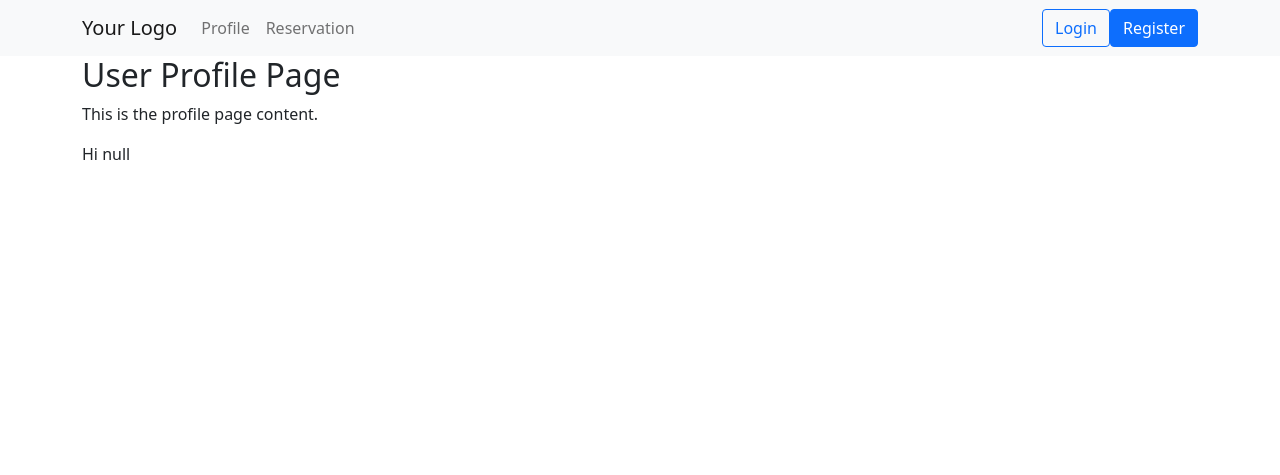
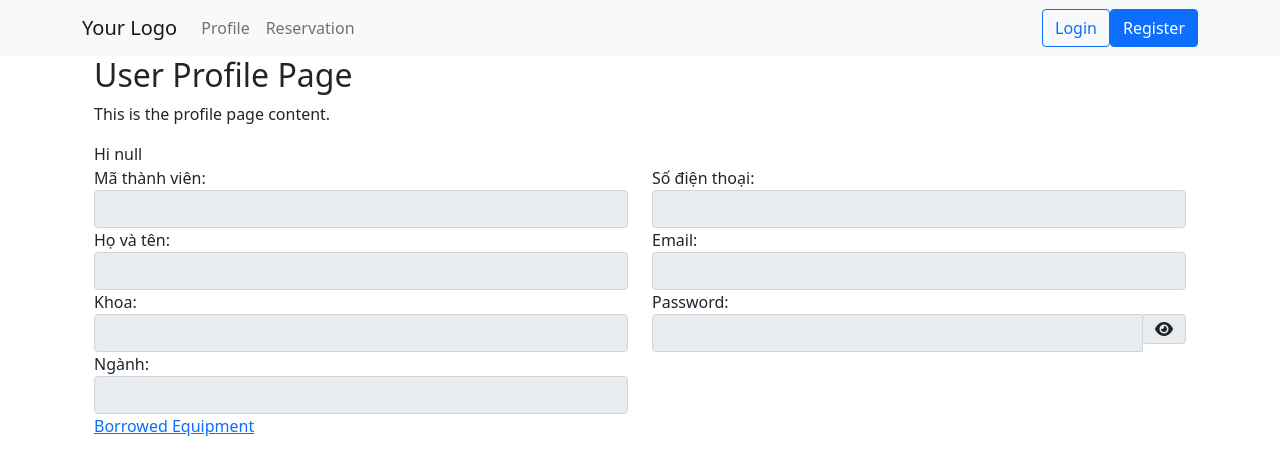
Before and after one commit to BuiNgocThuc/MoHinhPhanLop, a Spring app: template Project3_Member_Management_SpringBoot/src/main/resources/templates/users/profile.html in a window 1280 px wide. Shown: the top 475 px of the page. Run offline with Thymeleaf, Linux system fonts and the light colour scheme; the template is opened without the code that fills it, so the values that code supplies are empty.

Commit message:
render data profile

```diff
--- a/Project3_Member_Management_SpringBoot/src/main/java/com/project3/Member_Management_SpringBoot/controller/ProfileController.java
+++ b/Project3_Member_Management_SpringBoot/src/main/java/com/project3/Member_Management_SpringBoot/controller/ProfileController.java
@@ -7,12 +7,13 @@
 
 import com.project3.Member_Management_SpringBoot.annotation.RestrictTo;
 
-@Controller()
-@RequestMapping("/profile")
+@Controller
+//@RequestMapping("/profile")
 public class ProfileController {
     @GetMapping("/")
     @RestrictTo({ "user" })
     public String user() {
         return "users/profile";
     }
+
 }
--- a/Project3_Member_Management_SpringBoot/src/main/resources/templates/users/profile.html
+++ b/Project3_Member_Management_SpringBoot/src/main/resources/templates/users/profile.html
@@ -3,14 +3,79 @@
       xmlns:sec="http://www.thymeleaf.org/extras/spring-security" th:replace="~{base}">
 <head>
     <title>User Profile</title>
+    <link href="https://maxcdn.bootstrapcdn.com/bootstrap/4.5.2/css/bootstrap.min.css" rel="stylesheet">
+    <link rel="stylesheet" href="https://cdnjs.cloudflare.com/ajax/libs/font-awesome/6.0.0-beta3/css/all.min.css">
 </head>
 <body>
-        <div th:fragment="content">
+<div th:fragment="content" class="container">
     <!-- Profile-specific content goes here -->
     <h2>User Profile Page</h2>
     <p>This is the profile page content.</p>
     <span th:text="'Hi ' + ${session.user.name}"></span>
+    <div class="row">
+        <div class="col-md-6">
+            <div class="form-group">
+                <label for="maTV">Mã thành viên:</label>
+                <input type="text" id="maTV" class="form-control" th:value="${session.user.id}" readonly>
+            </div>
+            <div class="form-group">
+                <label for="hoten">Họ và tên:</label>
+                <input type="text" id="hoten" class="form-control" th:value="${session.user.name}" readonly>
+            </div>
+            <div class="form-group">
+                <label for="khoa">Khoa:</label>
+                <input type="text" id="khoa" class="form-control" th:value="${session.user.department}" readonly>
+            </div>
+            <div class="form-group">
+                <label for="nghanh">Ngành:</label>
+                <input type="text" id="nghanh" class="form-control" th:value="${session.user.major}" readonly>
+            </div>
+        </div>
+        <div class="col-md-6">
+            <div class="form-group">
+                <label for="sdt">Số điện thoại:</label>
+                <input type="text" id="sdt" class="form-control" th:value="${session.user.phone}" readonly>
+            </div>
+            <div class="form-group">
+                <label for="email">Email:</label>
+                <input type="text" id="email" class="form-control" th:value="${session.user.email}" readonly>
+            </div>
+            <div class="form-group">
+                <label for="password">Password:</label>
+                <div class="input-group">
+                    <input type="password" id="password" class="form-control" th:value="${session.user.password}" readonly>
+                    <div class="input-group-append">
+                        <span class="input-group-text" style="cursor: pointer;" id="show-password">
+                            <i class="fas fa-eye"></i>
+                        </span>
+                    </div>
+                </div>
+            </div>
+        </div>
+        <div>
+            <p><a th:href="@{/members/detailborrowed/{userId}(userId=${session.user.id})}">Borrowed Equipment</a></p>
+        </div>
+    </div>
+</div>
 
-        </div>
+<script src="https://ajax.googleapis.com/ajax/libs/jquery/3.5.1/jquery.min.js"></script>
+<script src="https://cdnjs.cloudflare.com/ajax/libs/popper.js/1.16.0/umd/popper.min.js"></script>
+<script src="https://maxcdn.bootstrapcdn.com/bootstrap/4.5.2/js/bootstrap.min.js"></script>
+<script>
+    document.addEventListener("DOMContentLoaded", function() {
+        const showPasswordIcon = document.getElementById("show-password");
+        const passwordInput = document.getElementById("password");
+
+        showPasswordIcon.addEventListener("click", function() {
+            if (passwordInput.type === "password") {
+                passwordInput.type = "text";
+                showPasswordIcon.innerHTML = '<i class="fas fa-eye-slash"></i>';
+            } else {
+                passwordInput.type = "password";
+                showPasswordIcon.innerHTML = '<i class="fas fa-eye"></i>';
+            }
+        });
+    });
+</script>
 </body>
 </html>
```
Also changed, not shown: Project3_Member_Management_SpringBoot/src/main/java/com/project3/Member_Management_SpringBoot/controller/IndexController.java (+8 -8 lines), Project3_Member_Management_SpringBoot/src/main/resources/templates/users/detail-borrowed-device.html (+6 -4 lines), Project3_Member_Management_SpringBoot/src/main/resources/templates/users/detail-user.html (added, +15 -0 lines). Lines whose indentation alone changed are shown as unchanged.
